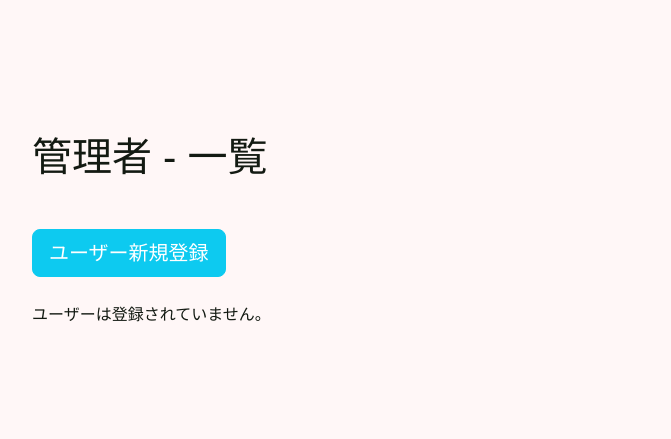
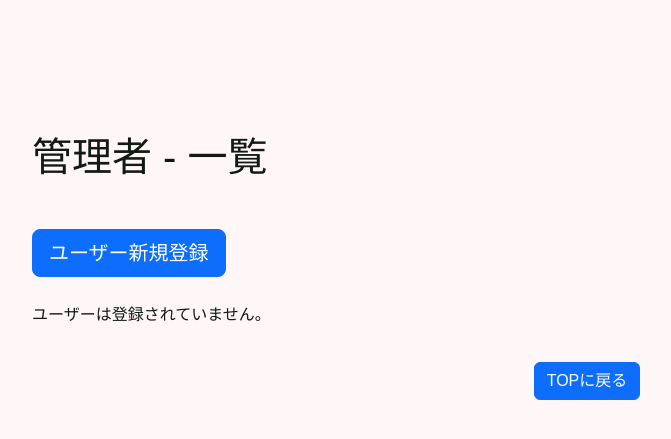
Before and after one commit to okoba-git/gyoza_drunker, a PHP site: page /admin/users/admin-list.php in a window 1280 px wide. Shown: the part 286-725 px from the top of the page, without its empty margins (53-724 px from the left). Run offline with PHP 8.4, Linux system fonts and the light colour scheme; data that the repository does not hold is empty.

Commit message:
TOPに戻るボタンを追加

```diff
--- a/admin/users/admin-list.php
+++ b/admin/users/admin-list.php
@@ -37,10 +37,9 @@ try {
             <?php unset($_SESSION['success']); ?>
         <?php endif; ?>
 
+        <h1 class="my-5">管理者 - 一覧</h1>
+        <a class="mb-4 btn btn-primary btn-lg" href="admin-add.php">ユーザー新規登録</a>
 
-        <div>
-            <h1 class="my-5">管理者 - 一覧</h1>
-            <a class="mb-4 btn btn-info btn-lg text-white" href="admin-add.php">ユーザー新規登録</a>
         <?php if (count($admins_array) > 0): ?>
             <table class="table table-user">
                 <thead>
@@ -59,7 +58,7 @@ try {
                             <td class="d-flex flex-row gap-2">
                                 <form action="admin-edit.php" method="post">
                                     <input type="hidden" name="id" value="<?php echo $user['id']; ?>">
-                                        <button type="submit" class="btn btn-primary">
+                                    <button type="submit" class="btn btn-info text-white">
                                         編集
                                     </button>
                                 </form>
@@ -78,6 +77,9 @@ try {
         <?php else: ?>
             <p>ユーザーは登録されていません。</p>
         <?php endif; ?>
+
+        <div class=" text-center">
+            <a href="../index.php" class="btn btn-primary mt-3">TOPに戻る</a>
         </div>
     </main>
 
```
Lines whose indentation alone changed are shown as unchanged.
